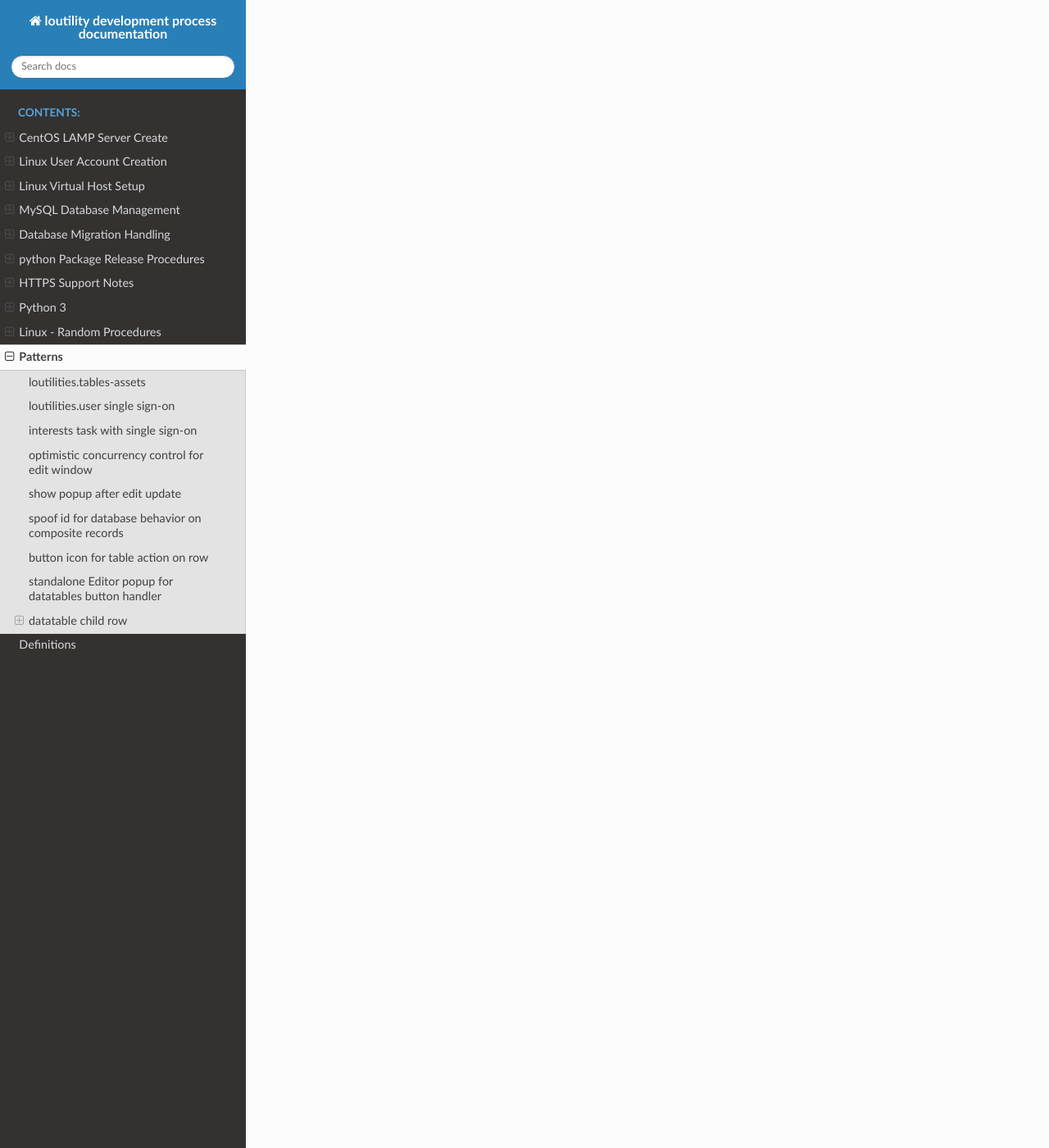
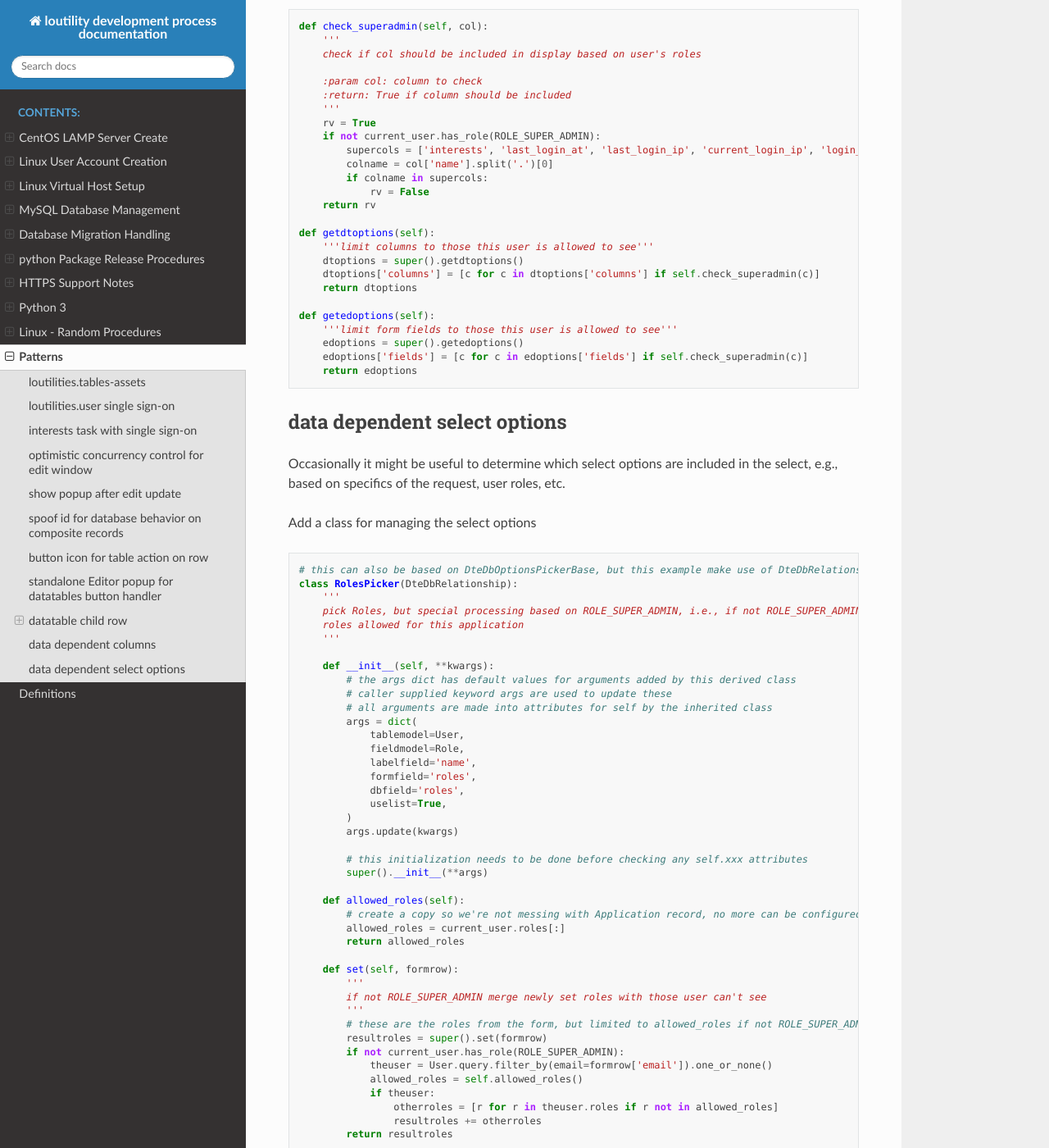
Before and after one commit to shanholtzerk/fork_loudevprocess, a Sphinx documentation site: the page built from docs/source/patterns.rst, in a window 1280 px wide and 1400 px high, scrolled down 15217 px. Shown: the whole window at 82% size. Built offline with Sphinx 7.4.7 and the Read the Docs theme 2.0.0, drawn with Linux system fonts in a browser that asks for light colours; some of the changed text lies outside the part shown.

Commit message:
new patterns: data dependent columns, data dependent select

```diff
--- a/docs/source/patterns.rst
+++ b/docs/source/patterns.rst
@@ -849,3 +849,128 @@ if there are tables in the child row, Editor response data needs tables attribut
         def open(self):
             super().open()
             self.postprocessrows(self.output_result['data'])
+
+data dependent columns
+---------------------------------
+
+Occasionally it might be useful to determine which columns are included in the view, e.g., based on specifics of the
+request, user roles, etc.
+
+In the view class, add code similar to the following
+
+.. code-block:: python
+
+    def check_superadmin(self, col):
+        '''
+        check if col should be included in display based on user's roles
+
+        :param col: column to check
+        :return: True if column should be included
+        '''
+        rv = True
+        if not current_user.has_role(ROLE_SUPER_ADMIN):
+            supercols = ['interests', 'last_login_at', 'last_login_ip', 'current_login_ip', 'login_count']
+            colname = col['name'].split('.')[0]
+            if colname in supercols:
+                rv = False
+        return rv
+
+    def getdtoptions(self):
+        '''limit columns to those this user is allowed to see'''
+        dtoptions = super().getdtoptions()
+        dtoptions['columns'] = [c for c in dtoptions['columns'] if self.check_superadmin(c)]
+        return dtoptions
+
+    def getedoptions(self):
+        '''limit form fields to those this user is allowed to see'''
+        edoptions = super().getedoptions()
+        edoptions['fields'] = [c for c in edoptions['fields'] if self.check_superadmin(c)]
+        return edoptions
+
+data dependent select options
+---------------------------------
+
+Occasionally it might be useful to determine which select options are included in the select, e.g., based on specifics
+of the request, user roles, etc.
+
+Add a class for managing the select options
+
+.. code-block:: python
+
+    # this can also be based on DteDbOptionsPickerBase, but this example make use of DteDbRelationship functions
+    class RolesPicker(DteDbRelationship):
+        '''
+        pick Roles, but special processing based on ROLE_SUPER_ADMIN, i.e., if not ROLE_SUPER_ADMIN only present
+        roles allowed for this application
+        '''
+
+        def __init__(self, **kwargs):
+            # the args dict has default values for arguments added by this derived class
+            # caller supplied keyword args are used to update these
+            # all arguments are made into attributes for self by the inherited class
+            args = dict(
+                tablemodel=User,
+                fieldmodel=Role,
+                labelfield='name',
+                formfield='roles',
+                dbfield='roles',
+                uselist=True,
+            )
+            args.update(kwargs)
+
+            # this initialization needs to be done before checking any self.xxx attributes
+            super().__init__(**args)
+
+        def allowed_roles(self):
+            # create a copy so we're not messing with Application record, no more can be configured than current users'
+            allowed_roles = current_user.roles[:]
+            return allowed_roles
+
+        def set(self, formrow):
+            '''
+            if not ROLE_SUPER_ADMIN merge newly set roles with those user can't see
+            '''
+            # these are the roles from the form, but limited to allowed_roles if not ROLE_SUPER_ADMIN
+            resultroles = super().set(formrow)
+            if not current_user.has_role(ROLE_SUPER_ADMIN):
+                theuser = User.query.filter_by(email=formrow['email']).one_or_none()
+                allowed_roles = self.allowed_roles()
+                if theuser:
+                    otherroles = [r for r in theuser.roles if r not in allowed_roles]
+                    resultroles += otherroles
+            return resultroles
+
+        def get(self, dbrow_or_id):
+            '''
+            if not ROLE_SUPER_ADMIN only return roles allowed for this user
+            '''
+            rv = super().get(dbrow_or_id)
+            rvnames = rv['name'].split(SEPARATOR)
+            rvids = rv['id'].split(SEPARATOR)
+            if not current_user.has_role(ROLE_SUPER_ADMIN):
+                allowed_roles = self.allowed_roles()
+                allowed_role_names = [r.name for r in allowed_roles]
+                allowed_role_ids = [str(r.id) for r in allowed_roles]
+                rv = {
+                    'name': SEPARATOR.join([item for item in rvnames if item in allowed_role_names]),
+                    'id': SEPARATOR.join([item for item in rvids if item in allowed_role_ids])
+                }
+            return rv
+
+        def options(self):
+            '''limit visible options to what user can see if not ROLE_SUPER_ADMIN'''
+            opts = super().options()
+            if not current_user.has_role(ROLE_SUPER_ADMIN):
+                allowed_roles = self.allowed_roles()
+                allowed_role_ids = [r.id for r in allowed_roles]
+                opts = [o for o in opts if o['value'] in allowed_role_ids]
+            return opts
+
+Use the created options picker class as part of view instantiation
+
+.. code-block:: python
+
+            clientcolumns=[
+                {'data': 'roles', 'name': 'roles', 'label': 'Roles',
+                 '_treatment': {'relationship': {'optionspicker': RolesPicker()}}
+                 },
```
